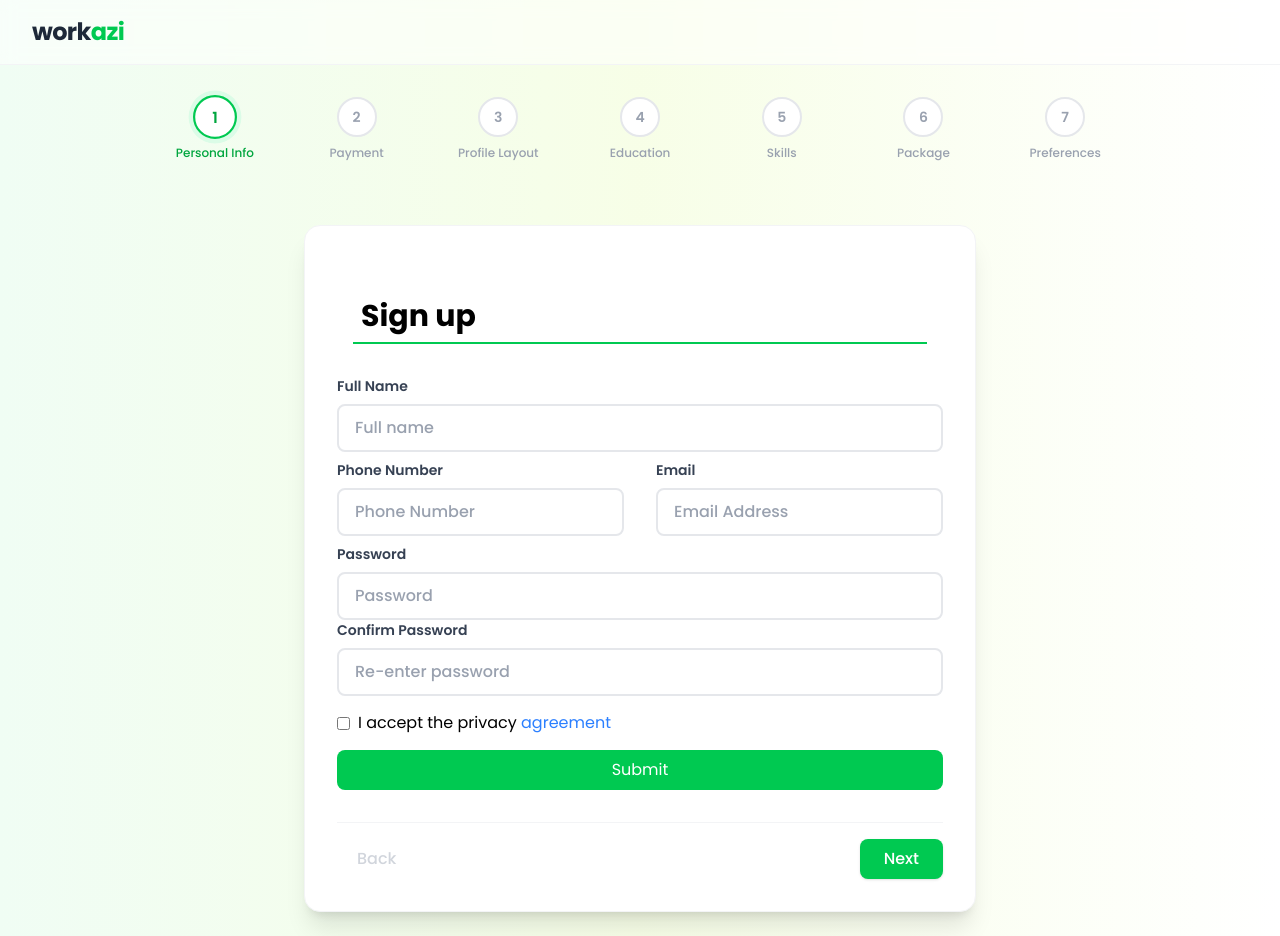
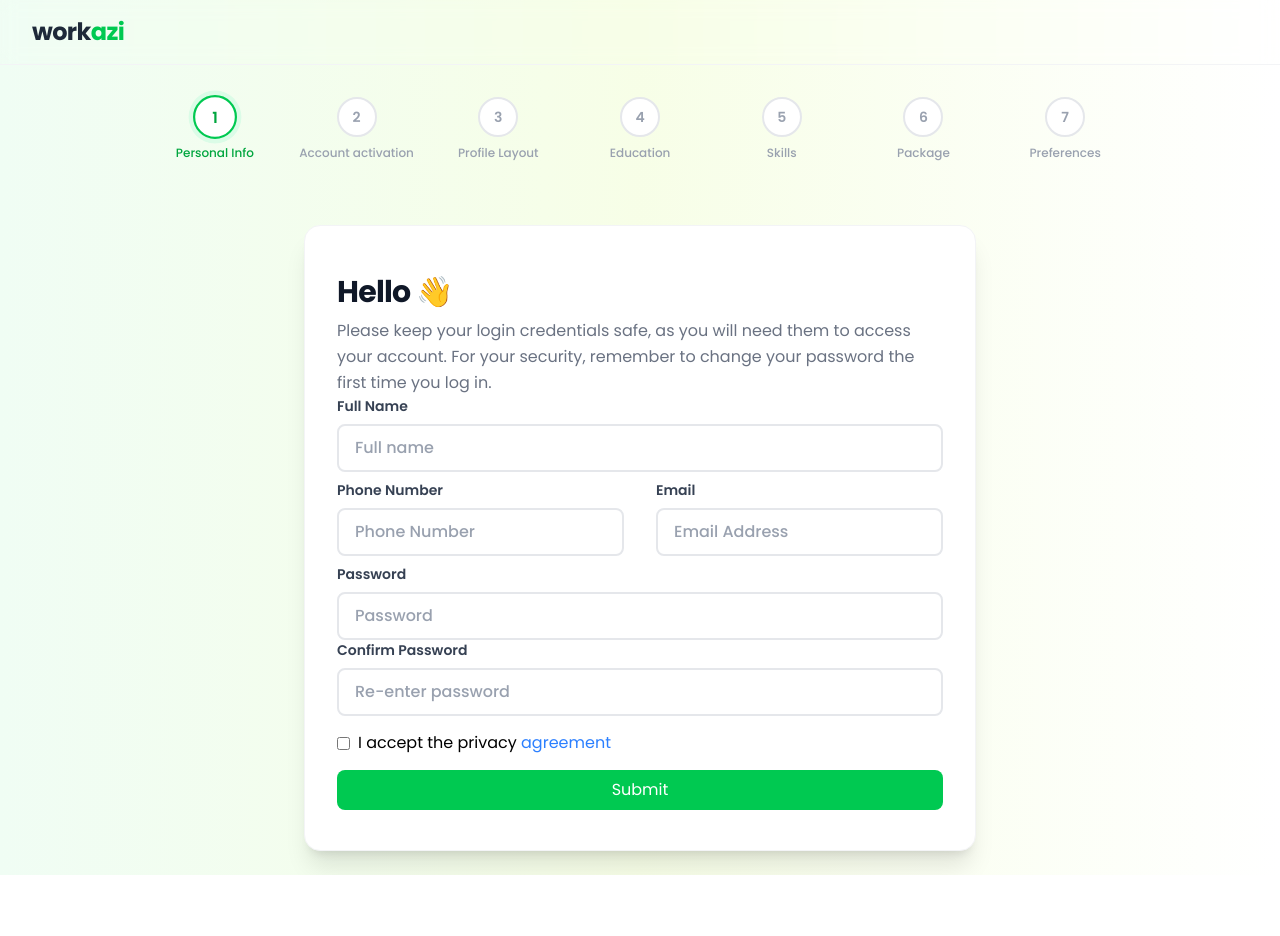
Before and after one commit to workazi/webapp, a React (Vite) app: page /register in a window 1280 px wide. After the commit the page ends 875 px from the top, so only its background shows below. Built offline with nearby package versions, Linux system fonts and the light colour scheme.

Commit message:
fixBug: form submission

```diff
--- a/package.json
+++ b/package.json
@@ -11,6 +11,7 @@
   },
   "dependencies": {
     "@tailwindcss/vite": "^4.3.0",
+    "axios": "^1.18.1",
     "formik": "^2.4.9",
     "icons": "^1.0.0",
     "react": "^19.2.7",
--- /dev/null
+++ b/src/api/auth.js
@@ -0,0 +1,17 @@
+import { axiosInstance } from "./axios";
+
+export function accountCreation({data}){
+    axiosInstance.post('/auth/signup/',data)
+    .then(
+        function (res){
+            console.log(res.data)
+            return res.data
+        }
+    )
+    .catch(
+        function (error){
+            console.log(error.response.data)
+            return error.response.data
+        }
+    )
+}
--- /dev/null
+++ b/src/api/axios.js
@@ -0,0 +1,10 @@
+import axios from "axios";
+
+const baseUrl = import.meta.env.VITE_BACKEND_URL
+
+export const axiosInstance = axios.create(
+    {
+        baseURL: baseUrl,
+        timeout: 15,
+    }
+)
--- a/src/components/inputs/TextInput.jsx
+++ b/src/components/inputs/TextInput.jsx
@@ -1,39 +1,55 @@
+import { Field, ErrorMessage } from "formik";
+
 export default function TextInput({
   label,
+  name,                // Required for Formik to track this input's state
   placeholder = "",
   type = "text",
   className = "",
-  // Formik props
-  field,
-  form,
-  ...props
+  ...props             // Passes any extra props (like id, disabled, etc.) down to Field
 }) {
-  const isFormik = !!field
-  const hasError = isFormik && form?.touched[field.name] && form?.errors[field.name]
-
   return (
     <div className={`flex flex-col gap-2 ${className}`}>
       {label && (
-        <label className="text-sm font-semibold text-gray-700">
+        <label
+          htmlFor={props.id || name}
+          className="text-sm font-semibold text-gray-700"
+        >
           {label}
         </label>
       )}
-      <input
+
+      <Field
+        id={props.id || name}
+        name={name}
         type={type}
         placeholder={placeholder}
-        {...(isFormik ? field : {})}
         {...props}
-        className={`px-4 py-2.5 border-2 rounded-lg font-medium outline-none transition-all duration-200 placeholder-gray-400 focus:border-[#00c24e] focus:shadow-sm ${
-          hasError
-            ? 'border-red-500 text-red-900 focus:border-red-600'
-            : 'border-gray-200 text-gray-900 hover:border-gray-300'
-        }`}
+        // Utilizing a render function for className lets us style dynamically based on validation state
+        children={({ field, meta }) => {
+          const hasError = meta.touched && meta.error;
+          return (
+            <input
+              {...field}
+              type={type}
+              placeholder={placeholder}
+              {...props}
+              className={`px-4 py-2.5 border-2 rounded-lg font-medium outline-none transition-all duration-200 placeholder-gray-400 focus:border-[#00c24e] focus:shadow-sm ${
+                hasError
+                  ? 'border-red-500 text-red-900 focus:border-red-600'
+                  : 'border-gray-200 text-gray-900 hover:border-gray-300'
+              }`}
+            />
+          );
+        }}
       />
-      {hasError && (
-        <span className="text-sm text-red-600 font-medium">
-          {form.errors[field.name]}
-        </span>
-      )}
+
+      {/* Renders the error message automatically if the field is touched and has an error */}
+      <ErrorMessage
+        name={name}
+        component="span"
+        className="text-xs font-medium text-red-500 mt-1"
+      />
     </div>
-  )
+  );
 }
--- a/src/components/registrationpage/forms/PersonalInfo.jsx
+++ b/src/components/registrationpage/forms/PersonalInfo.jsx
@@ -1,9 +1,9 @@
 import React from 'react'
-import { Formik, Form, Field, ErrorMessage } from 'formik'
+import { Formik, Form, Field} from 'formik'
 import * as Yup from 'yup'
 import TextInput from '../../inputs/TextInput'
 
-export default function PersonalInfo() {
+export default function PersonalInfo({handleNextFunc}) {
 
 
   const validationSchema = Yup.object({
@@ -34,6 +34,7 @@ export default function PersonalInfo() {
     // Simulate API Call
     setTimeout(() => {
       alert('Registration successful!')
+      handleNextFunc()
       setSubmitting(false)
       resetForm()
     }, 1000)
@@ -54,8 +55,11 @@ export default function PersonalInfo() {
     >
       {({ isSubmitting, errors, touched }) => (
         <div>
-            <div className='p-4 py-8'>
-              <h1 className='font-bold text-3xl border-b-2 p-2 border-green-500'>Sign up</h1>
+            <div className='grid gap-2 max-w-2xl pt-4'>
+              <h1 className='text-3xl font-bold tracking-tight text-gray-900'>Hello 👋 </h1>
+              <p className='text-gray-500 leading-relaxed'>
+                Please keep your login credentials safe, as you will need them to access your account. For your security, remember to change your password the first time you log in.
+              </p>
             </div>
             <Form className="form-container">
               <TextInput name="fullname" type="text" placeholder="Full name" label="Full Name" />
@@ -66,15 +70,15 @@ export default function PersonalInfo() {
 
 
               <TextInput name="password" type="password" placeholder="Password" label="Password" />
-              <TextInput name="confirmPassword" type="password" placeholder="Re-enter password" label="Confirm Password" />
+              <TextInput name="confirm_password" type="password" placeholder="Re-enter password" label="Confirm Password" />
               <div style={{ margin: '15px 0' }}>
                 <label style={{ display: 'flex', alignItems: 'center', gap: '8px' }}>
-                  <Field type="checkbox" name="privacyAgreement" />
-                  <span>I accept the privacy <a href='https://workazi.ke/privacy-policy-1' className='text-blue-500 hover:text-blue-500/80' target='_blank'>agreement</a></span>
+                  <Field type="checkbox" name="privacy_agreement" />
+                  <span>I accept the privacy <a href='https://workazi.ke/privacy-policy-2' className='text-blue-500 hover:text-blue-500/80' target='_blank'>agreement</a></span>
                 </label>
-                {errors.privacyAgreement && touched.privacyAgreement && (
+                {errors.privacy_agreement && touched.privacy_agreement && (
                   <div style={{ color: 'red', fontSize: '0.8rem', marginTop: '4px' }}>
-                    {errors.privacyAgreement}
+                    {errors.privacy_agreement}
                   </div>
                 )}
               </div>
--- a/src/pages/Registation.jsx
+++ b/src/pages/Registation.jsx
@@ -1,4 +1,4 @@
-import React, { useState } from 'react'
+import { useState } from 'react'
 import PersonalInfo from '../components/registrationpage/forms/PersonalInfo'
 import ActivationPayment from '../components/registrationpage/forms/ActivationPayment'
 import ProfileUpdate from '../components/registrationpage/forms/ProfileUpdate'
@@ -9,13 +9,12 @@ import Preferences from '../components/registrationpage/forms/Preferences'
 
 const STEPS = [
   { id: 1, title: 'Personal Info', component: PersonalInfo },
-  { id: 2, title: 'Payment', component: ActivationPayment },
+  { id: 2, title: 'Account activation', component: ActivationPayment },
   { id: 3, title: 'Profile Layout', component: ProfileUpdate },
   { id: 4, title: 'Education', component: EducationDetails },
   { id: 5, title: 'Skills', component: EmployeeSkills },
   { id: 6, title: 'Package', component: PackageSelection },
   { id: 7, title: 'Preferences', component: Preferences },
-
 
 ]
 
@@ -39,9 +38,9 @@ export default function Registration() {
   const ActiveComponent = STEPS[currentStep].component
 
   return (
-    <div className='bg-gradient-to-r from-green-50 via-lime-50 to-white min-h-screen flex flex-col'>
+    <div className='bg-linear-to-r from-green-50 via-lime-50 to-white min-h-screen flex flex-col'>
       {/* 1. NAVIGATION BAR */}
-      <nav className='px-8 py-4 bg-white/50 backdrop-blur-sm border-b border-gray-100 shrink-0'>
+      <nav className='px-8 py-4 backdrop-blur-sm border-b border-gray-100 shrink-0'>
         <p className='font-bold text-2xl tracking-tight text-gray-800'>
           work<span className='text-green-500'>azi</span>
         </p>
@@ -111,32 +110,9 @@ export default function Registration() {
         <div className='bg-white p-8 w-full max-w-2xl shadow-xl rounded-2xl border border-gray-100 flex flex-col justify-between min-h-[450px]'>
 
           {/* Render Active Form Component */}
-          <div className='mb-8'>
-            <ActiveComponent />
+          <div className=' sm:h-140 overflow-auto'>
+            <ActiveComponent handleNextFunc={handleNext} handleBackFunc={handleBack} />
           </div>
-
-          {/* Action Footer */}
-          <div className='flex justify-between items-center pt-4 border-t border-gray-100 shrink-0 mt-auto'>
-            <button
-              onClick={handleBack}
-              disabled={currentStep === 0}
-              className={`px-5 py-2 rounded-lg font-medium transition-colors ${
-                currentStep === 0
-                  ? 'text-gray-300 cursor-not-allowed'
-                  : 'text-gray-600 hover:bg-gray-100 hover:text-gray-900'
-              }`}
-            >
-              Back
-            </button>
-
-            <button
-              onClick={handleNext}
-              className='px-6 py-2 bg-green-500 hover:bg-green-600 text-white font-medium rounded-lg transition-colors shadow-sm'
-            >
-              {currentStep === STEPS.length - 1 ? 'Submit & Finish' : 'Next'}
-            </button>
-          </div>
-
         </div>
       </div>
     </div>
```
Also changed, not shown: 2 other files (tests, documents, lock files or other folders).
